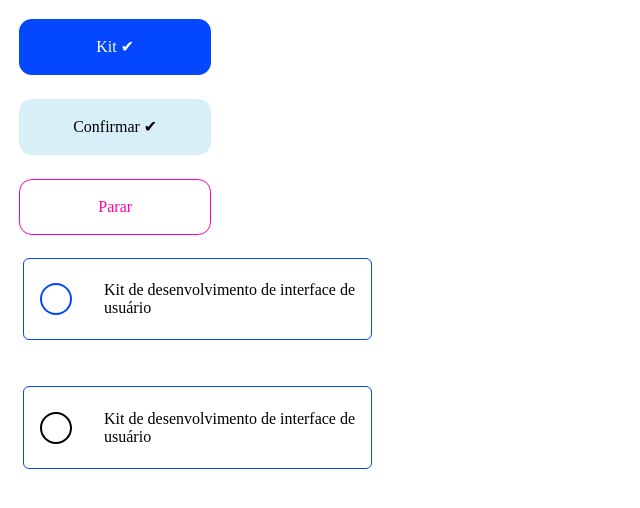
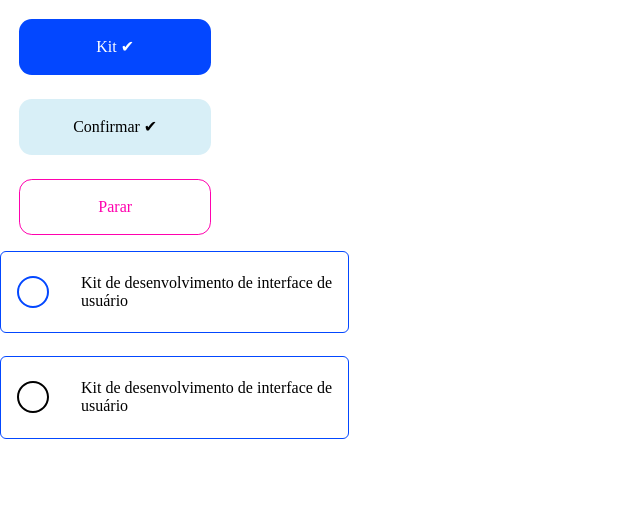
Before and after one commit to yeaaah-dev/yeah-quiz-vanilha-js, a plain HTML site: page index.html in a window 1280 px wide. Shown: the whole page, without its empty margins (0-640 px from the left). Drawn offline with Linux system fonts and the light colour scheme.

Commit message:
fix: remove spaces not used and rename classes name

```diff
--- a/assets/style/style.css
+++ b/assets/style/style.css
@@ -3,6 +3,7 @@
     margin: 0;
     font-family: 'Outfit', sans-serif;
 }
+
 .container {
     display: grid;
     grid-template-columns: 1fr;
@@ -10,12 +11,14 @@
     margin-top:1.2rem;
     gap:1.5rem;
 }
+
 .button-one, .button-two, .button-stop {
     width: 12rem;
     height: 3.5rem;
     border-radius: 0.8rem;
     cursor: pointer;
 }
+
 .button-one {
     background: #0347FF;
     color: var(--BRANCO, #FFF);
@@ -25,6 +28,7 @@
     line-height: 102.2%; /* 1.022rem */
     border: none;
 }
+
 .button-two {
     background: #D8EFF7;
     color: #000;
@@ -34,6 +38,7 @@
     line-height: 102.2%; /* 1.022rem */
     border: none;
 }
+
 .button-stop {
     border-radius: 0.8rem;
     border: 1px solid #FF01AE;
@@ -45,30 +50,37 @@
     line-height: 102.2%; /* 1.022rem */
 }
 
-.content_button {
+.content_select {
+    background-color: #FFFFFFFF;
 
-    background-color: #FFFFFFFF;
     border: 1px solid #0347FF ;
     border-radius: 0.375rem;
+
     display: flex;
     align-items: center;
     gap: 2rem;
+
     padding: 1rem;
     padding-top: 1.38rem;
     padding-bottom: 1.38rem;
  }
 
- .image {
+ .content_select img {
      width: 2rem;
      height: 2rem;
  }
 
- .component_content {
-     padding: 1.44rem
+ .container_select {
+     display: flex;
+     flex-direction: column;
+     gap: 1.44rem;
+
+     margin-top: 1rem;
  }
 
- .text {
+ .text_select {
      font-family: Outfit;
+     font-size: 1rem;
+
      text-align: justify;
-     font-size: 1rem;
  }
--- a/index.html
+++ b/index.html
@@ -22,21 +22,17 @@
     </div>
     <main>
         <section>
-            <div class="component_container">
-                <div class="component_content">
-                    <button class="content_button">
-                        <span class="image">
+            <div class="container_select">
+                <div>
+                    <button class="content_select">
                             <img src="/assets/images/blue-circle.svg" alt="circulo azul">
-                        </span>
-                        <span class="text">Kit de desenvolvimento de interface de <br> usuário</span>
+                        <span class="text_select">Kit de desenvolvimento de interface de <br> usuário</span>
                     </button>
                 </div>
-                <div class="component_content">
-                    <button class="content_button">
-                        <span class="image">
-                            <img src="/assets/images/black-circle.svg.svg" alt="circulo preto">
-                        </span>
-                        <span class="text">Kit de desenvolvimento de interface de <br> usuário</span>
+                <div>
+                    <button class="content_select">
+                            <img src="/assets/images/black-circle.svg" alt="circulo preto">
+                        <span class="text_select">Kit de desenvolvimento de interface de <br> usuário</span>
                     </button>
                 </div>
             </div>
```
Also changed, not shown: assets/images/black-circle.svg (renamed from select/assets/images/black-circle.svg).
